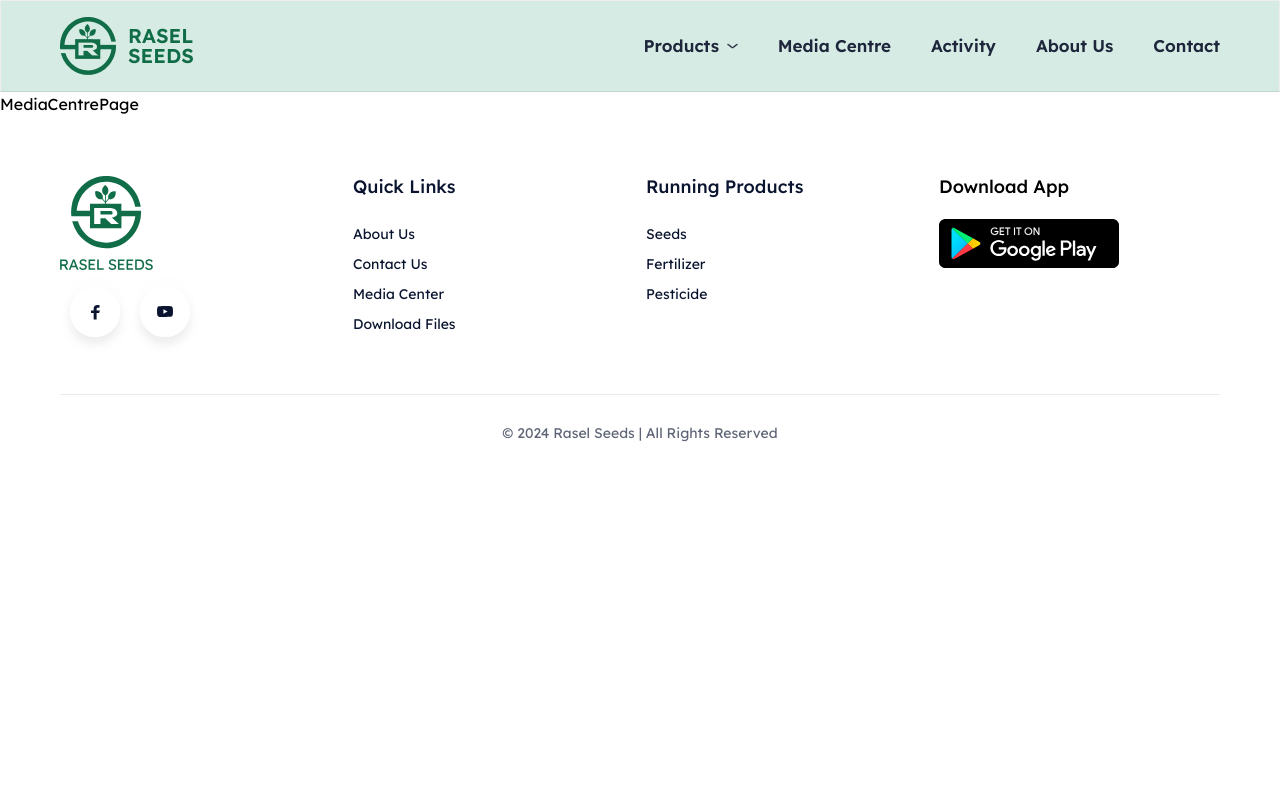
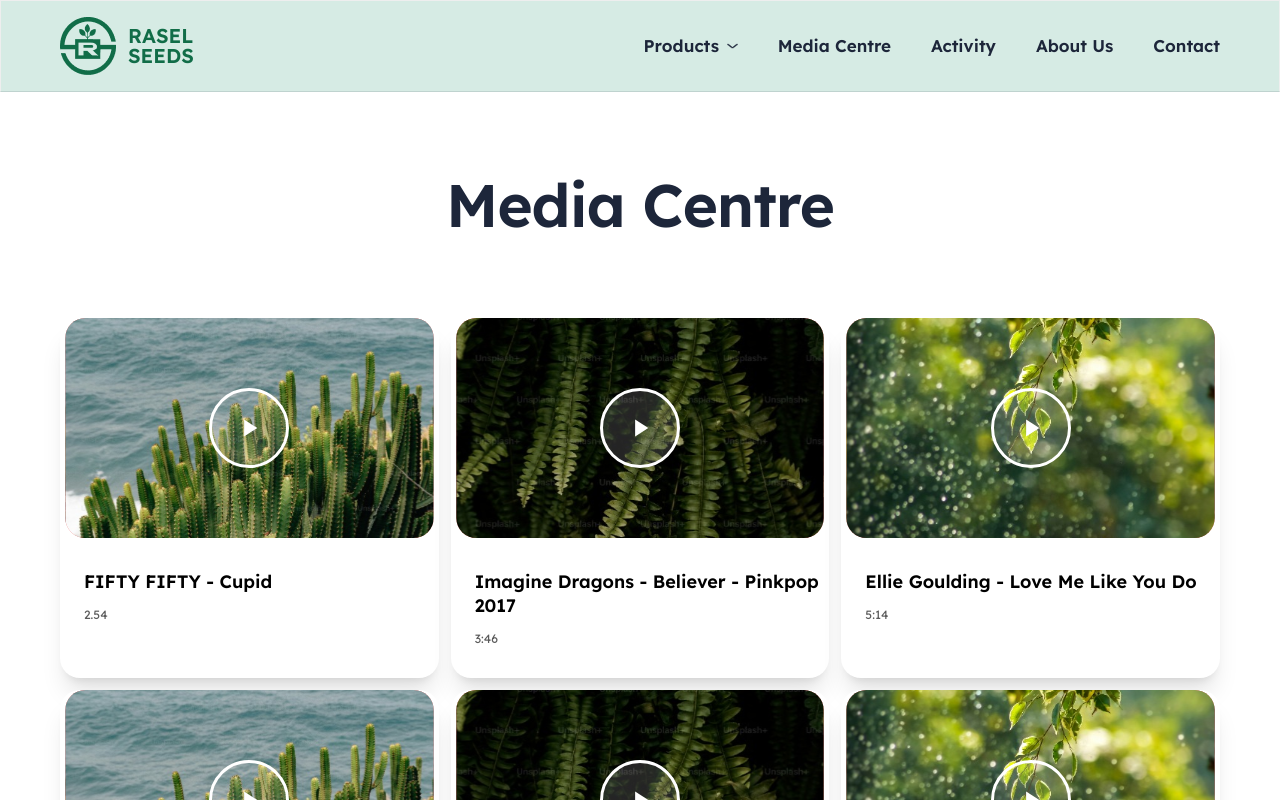
Before and after one commit to AfrojaSultana44/Seeds-Store, a React (Vite) app: page /media-centre in a window 1280 px wide. Shown: the top 800 px of the page. Built offline with nearby package versions, Linux system fonts and the light colour scheme.

Commit message:
Media centre page completed

```diff
--- a/src/pages/mediaCentre/MediaCentrePage.jsx
+++ b/src/pages/mediaCentre/MediaCentrePage.jsx
@@ -1,9 +1,113 @@
-import React from 'react'
+import React, { useState } from "react";
+import VideoModal from "../../components/shared/VideoModal";
+
+import YouTube from "react-youtube";
 
 const MediaCentrePage = () => {
+  const [videoId, setVideoId] = useState("");
+
+  const [videoSlider, setVideoSlider] = useState([
+    {
+      src: "5Ejp7yFZxPM",
+      srcImage: "/images/Rectangle1.svg",
+      srcImagePlay: "/images/play.svg",
+      title: "FIFTY FIFTY - Cupid",
+      duration: "2.54",
+    },
+    {
+      src: "R4AbzwYOmNE",
+      srcImage: "/images/Rectangle2.svg",
+      srcImagePlay: "/images/play.svg",
+      title: "Imagine Dragons - Believer - Pinkpop 2017",
+      duration: "3:46",
+    },
+    {
+      src: "JrNMyzsYr4M",
+      srcImage: "/images/Rectangle3.svg",
+      srcImagePlay: "/images/play.svg",
+      title: "Ellie Goulding - Love Me Like You Do",
+      duration: "5:14",
+    },
+    {
+      src: "5Ejp7yFZxPM",
+      srcImage: "/images/Rectangle1.svg",
+      srcImagePlay: "/images/play.svg",
+      title: "FIFTY FIFTY - Cupid",
+      duration: "2.54",
+    },
+    {
+      src: "R4AbzwYOmNE",
+      srcImage: "/images/Rectangle2.svg",
+      srcImagePlay: "/images/play.svg",
+      title: "Imagine Dragons - Believer - Pinkpop 2017",
+      duration: "3:46",
+    },
+    {
+      src: "JrNMyzsYr4M",
+      srcImage: "/images/Rectangle3.svg",
+      srcImagePlay: "/images/play.svg",
+      title: "Ellie Goulding - Love Me Like You Do",
+      duration: "5:14",
+    },
+  ]);
+
+  const [openVideoModal, setOpenVideoModal] = useState(false);
+
+  const handleOpen = (id = "") => {
+    setOpenVideoModal((prev) => {
+      return !prev;
+    });
+    setVideoId(id);
+  };
+
   return (
-    <div>MediaCentrePage</div>
-  )
-}
+    <div className="w-full max-w-[1160px] mx-auto">
+      <div>
+        <h2 className="text-[#1D263A] text-[60px] leading-[66px] tracking-[-1px] font-semibold text-center py-20">
+          Media Centre
+        </h2>
+      </div>
 
-export default MediaCentrePage
+      <div className="grid grid-cols-3 gap-3">
+        {videoSlider.map((item, index) => (
+          <div
+            key={index}
+            className="bg-[#FFFFFF] rounded-[20px] overflow-hidden shadow-xl"
+          >
+            <div className="rounded-[20px] w-full h-[220px] relative">
+              <img
+                src={item.srcImage}
+                alt={item.title}
+                className="w-full h-full object-fill"
+              />
+              <img
+                onClick={() => handleOpen(item.src)}
+                className="w-[80px] h-[80px] absolute left-[50%] top-[50%] -translate-x-1/2 -translate-y-1/2 hover:scale-125 cursor-pointer transition-all duration-500 ease-in-out"
+                src={item.srcImagePlay}
+                alt={item.title}
+              />
+            </div>
+            <div className="min-h-[140px] pl-[24px] pt-4 pb-[21px]">
+              <h4 className="text-[#000000] text-[18px] leading-[24px] font-semibold pb-[9px] pt-[16px]">
+                {item.title}
+              </h4>
+              <h5 className="text-[#000000] text-[12px] leading-[24px] font-normal opacity-[64%]">
+                {item.duration}
+              </h5>
+            </div>
+          </div>
+        ))}
+      </div>
+
+      <VideoModal
+        openVideoModal={openVideoModal}
+        handleOpen={handleOpen}
+        videoId={videoId}
+      />
+
+
+    </div>
+  );
+};
+
+export default MediaCentrePage;
```
